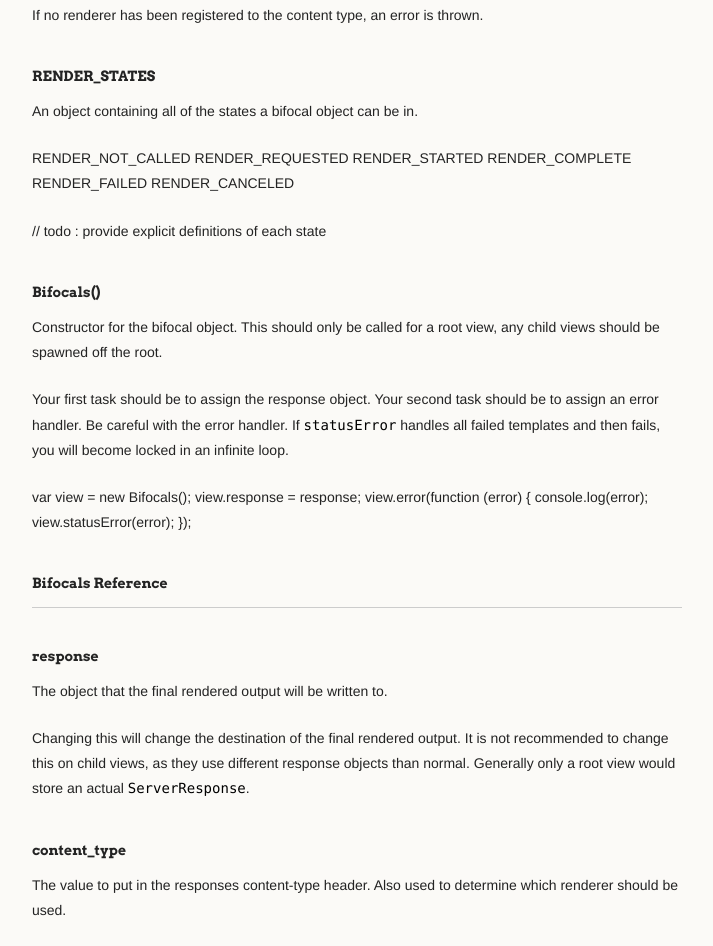
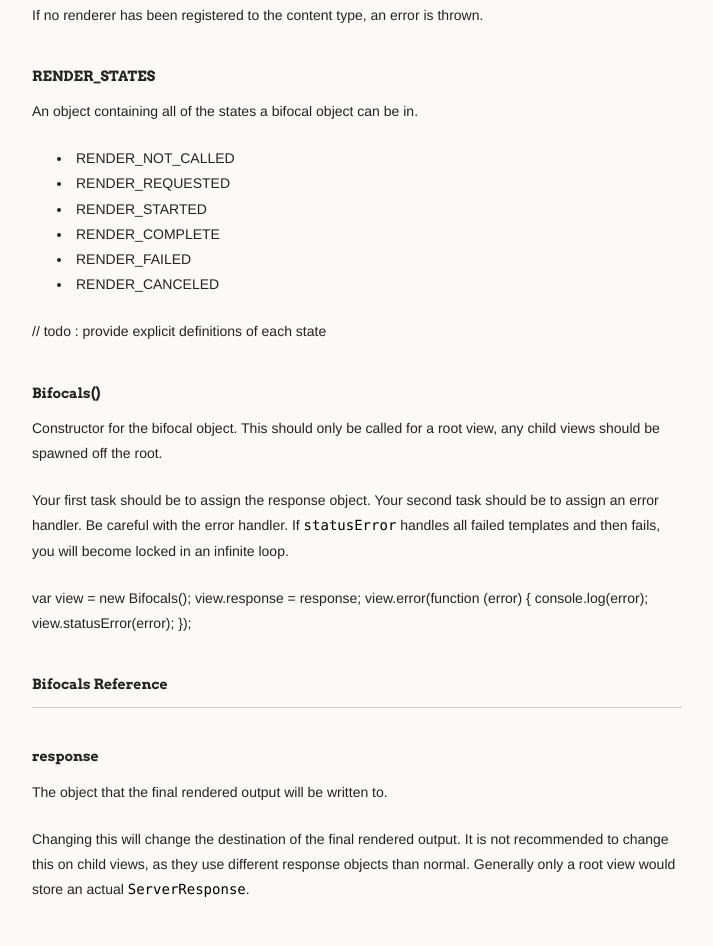
Before and after one commit to Dashron/Bifocals, a plain HTML site: page index.html in a window 1280 px wide. Shown: the part 5369-6315 px from the top of the page, without its empty margins (278-991 px from the left). Drawn offline with Linux system fonts and the light colour scheme.

Commit message:
format render states

```diff
--- a/index.html
+++ b/index.html
@@ -251,12 +251,14 @@ util_module.inherits(FileRenderer, Renderer);
 
 <p>An object containing all of the states a bifocal object can be in.</p>
 
-<p>RENDER_NOT_CALLED
-RENDER_REQUESTED
-RENDER_STARTED
-RENDER_COMPLETE
-RENDER_FAILED
-RENDER_CANCELED</p>
+<ul>
+	<li>RENDER_NOT_CALLED</li>
+	<li>RENDER_REQUESTED</li>
+	<li>RENDER_STARTED</li>
+	<li>RENDER_COMPLETE</li>
+	<li>RENDER_FAILED</li>
+	<li>RENDER_CANCELED</li>
+</ul>
 
 <p>// todo : provide explicit definitions of each state</p>
 
```
